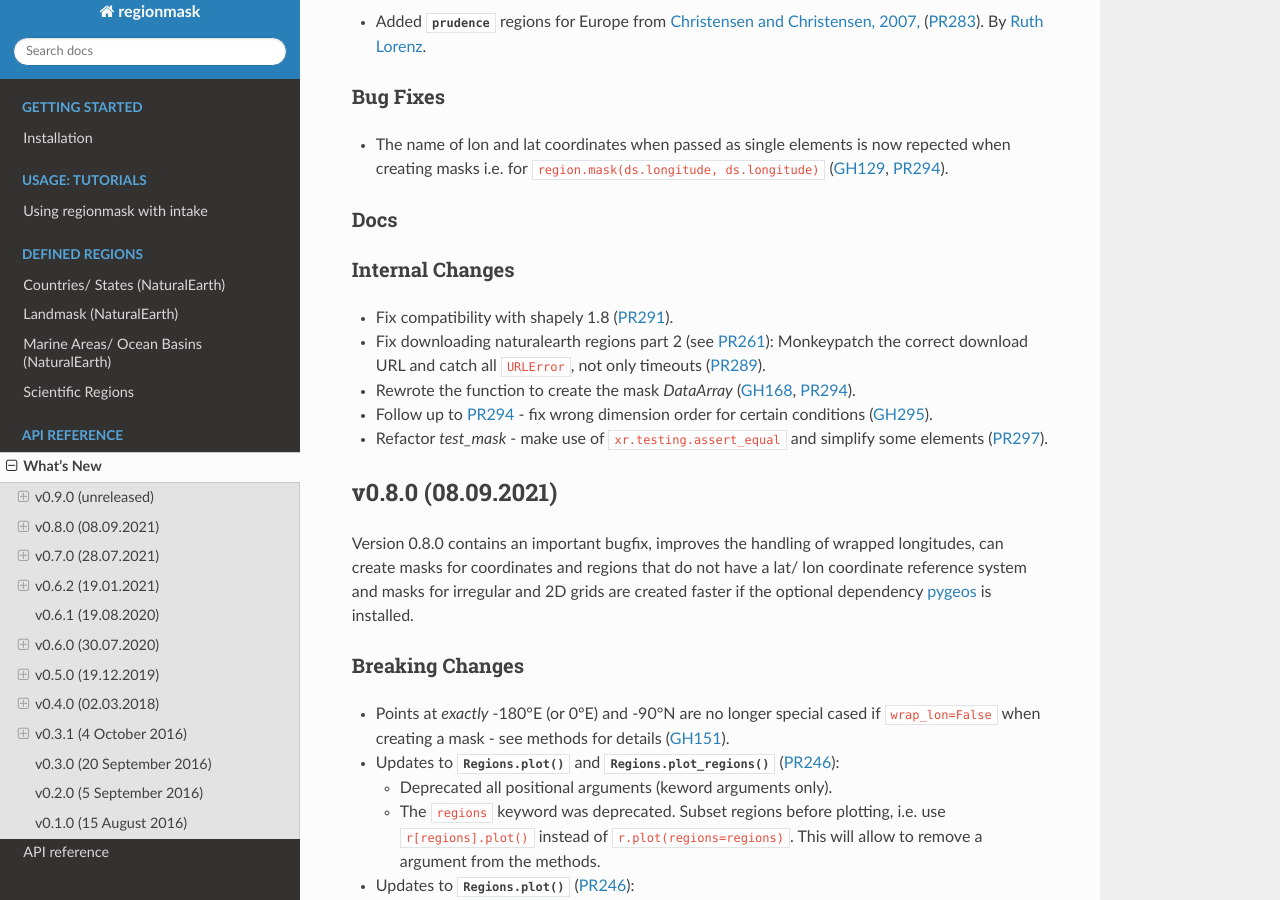
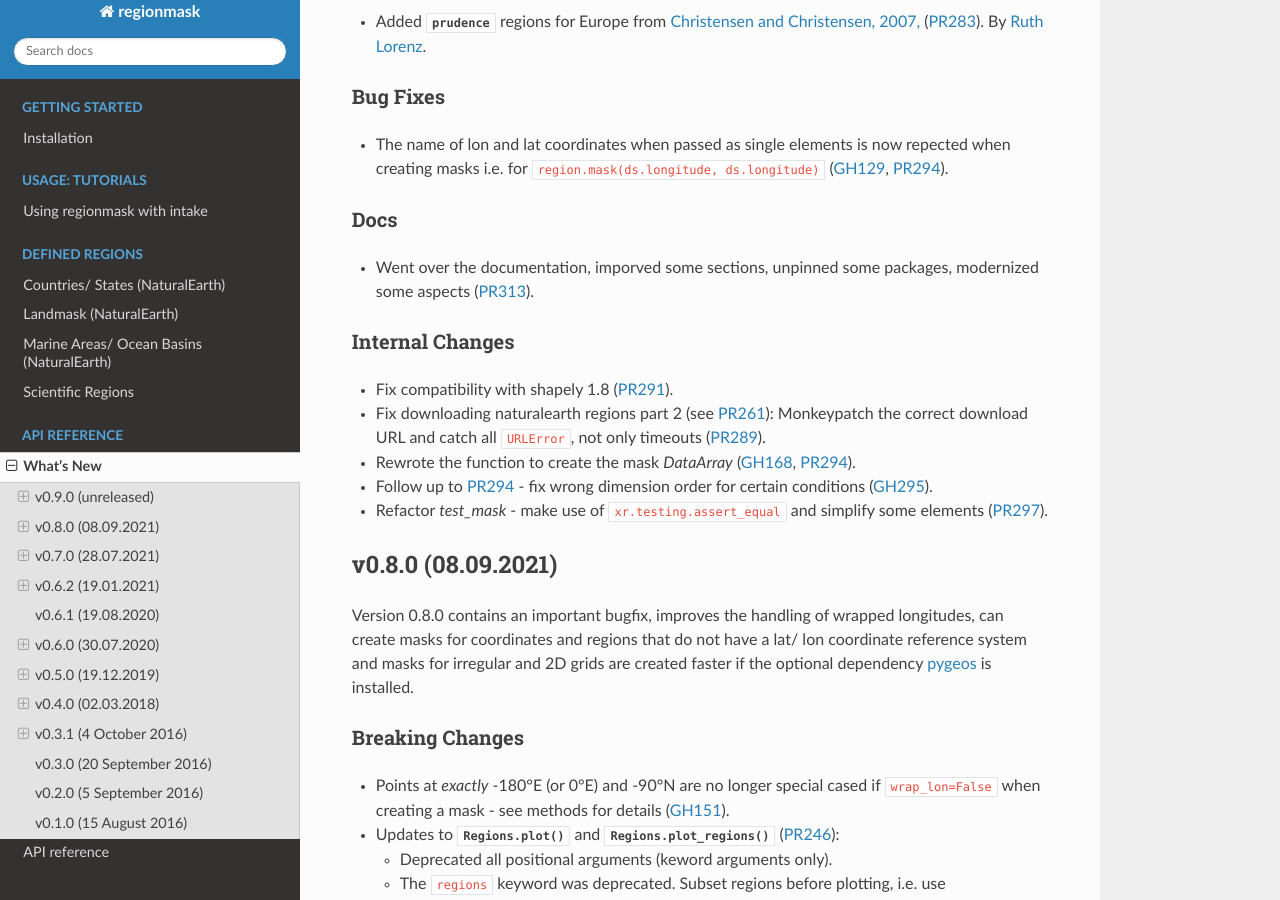
Before and after one commit to regionmask/regionmask, a Sphinx documentation site: the page built from docs/whats_new.rst, in a window 1280 px wide and 900 px high, scrolled down 1420 px. Built offline with Sphinx 7.4.7 and the Read the Docs theme 2.0.0, drawn with Linux system fonts in a browser that asks for light colours; pages that are not in the unit, such as notebooks, are missing from menus; the version number could not be read and is left out.

Commit message:
whats new entry

```diff
--- a/docs/whats_new.rst
+++ b/docs/whats_new.rst
@@ -82,6 +82,9 @@ Bug Fixes
 
 Docs
 ~~~~
+
+- Went over the documentation, imporved some sections, unpinned some packages, modernized
+  some aspects (:pull:`313`).
 
 Internal Changes
 ~~~~~~~~~~~~~~~~
```
